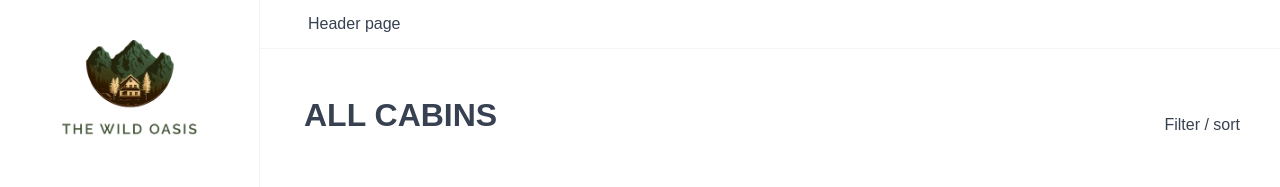
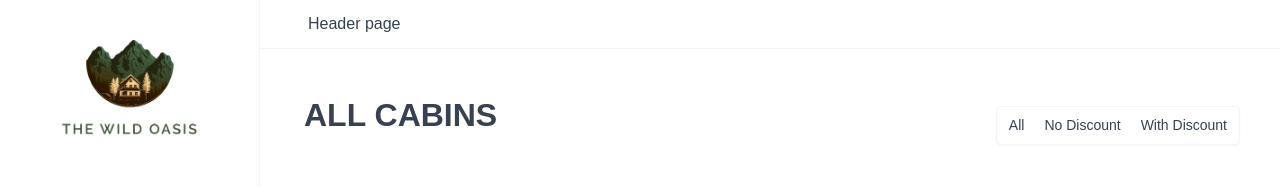
Before and after one commit to ChrisFelicien/the-wild-oasis, a React app: page /cabins in a window 1280 px wide. Shown: the top 187 px of the page. Built offline with nearby package versions, Linux system fonts and the light colour scheme; no server answers; the database is empty; the HTML template or start-up script is replaced by a standard one.

Commit message:
make a structure in table

```diff
--- a/src/features/cabins/CabinTable.jsx
+++ b/src/features/cabins/CabinTable.jsx
@@ -4,6 +4,8 @@ import CabinRow from './CabinRow';
 import useFetchAllCabin from './useFetchAllCabin';
 import Table from '../../ui/Table';
 import Menus from '../../ui/Menus';
+import { useSearchParams } from 'react-router-dom';
+import { fi } from 'date-fns/locale';
 
 const TableHeader = styled.header`
   display: grid;
@@ -21,6 +23,9 @@ const TableHeader = styled.header`
 `;
 
 const CabinTable = () => {
+  const [searchParams] = useSearchParams();
+  const filterValue = searchParams.get('discount') || 'all';
+
   const { isLoading, cabins, error } = useFetchAllCabin();
 
   if (isLoading) return <Spinner />;
@@ -28,6 +33,15 @@ const CabinTable = () => {
   if (error) {
     <p>Something went wrong. please try again later.</p>;
   }
+
+  let cabinsFiltered;
+
+  if (filterValue === 'all') cabinsFiltered = cabins;
+  if (filterValue === 'no-Discount')
+    cabinsFiltered = cabins.filter((c) => !c.discount);
+
+  if (filterValue === 'with-discount')
+    cabinsFiltered = cabins.filter((c) => c.discount);
   return (
     <Menus>
       <Table columns={`0.6fr 1.8fr 2.2fr 1fr 1fr 1fr`}>
@@ -40,7 +54,7 @@ const CabinTable = () => {
           <div />
         </Table.Header>
         <Table.Body
-          data={cabins}
+          data={cabinsFiltered}
           render={(cabin) => <CabinRow key={cabin.id} cabin={cabin} />}
         />
       </Table>
--- /dev/null
+++ b/src/features/cabins/CabinTableOperations.jsx
@@ -0,0 +1,12 @@
+import TableOperation from './../../ui/TableOperations';
+import Filter from './../../ui/Filter';
+
+const CabinTableOperations = () => {
+  return (
+    <TableOperation>
+      <Filter />
+    </TableOperation>
+  );
+};
+
+export default CabinTableOperations;
--- a/src/pages/Cabins.jsx
+++ b/src/pages/Cabins.jsx
@@ -1,4 +1,5 @@
 import AddCabin from '../features/cabins/AddCabin';
+import CabinTableOperations from '../features/cabins/CabinTableOperations';
 import Heading from '../ui/Heading';
 import Row from '../ui/Row';
 import CabinTable from './../features/cabins/CabinTable';
@@ -8,7 +9,7 @@ function Cabins() {
     <>
       <Row type="horizontal">
         <Heading as="h1">All cabins</Heading>
-        <p>Filter / sort</p>
+        <CabinTableOperations />
       </Row>
       <Row>
         <CabinTable />
--- a/src/ui/Filter.jsx
+++ b/src/ui/Filter.jsx
@@ -1,4 +1,5 @@
-import styled, { css } from "styled-components";
+import { useSearchParams } from 'react-router-dom';
+import styled, { css } from 'styled-components';
 
 const StyledFilter = styled.div`
   border: 1px solid var(--color-grey-100);
@@ -33,3 +34,26 @@ const FilterButton = styled.button`
     color: var(--color-brand-50);
   }
 `;
+
+const Filter = () => {
+  const [searchParams, setSearchParams] = useSearchParams();
+
+  const handleClick = (value) => {
+    searchParams.set('discount', value);
+    setSearchParams(searchParams);
+  };
+
+  return (
+    <StyledFilter>
+      <FilterButton onClick={() => handleClick('all')}>All</FilterButton>
+      <FilterButton onClick={() => handleClick('no-Discount')}>
+        No Discount
+      </FilterButton>
+      <FilterButton onClick={() => handleClick('with-discount')}>
+        With Discount
+      </FilterButton>
+    </StyledFilter>
+  );
+};
+
+export default Filter;
```
